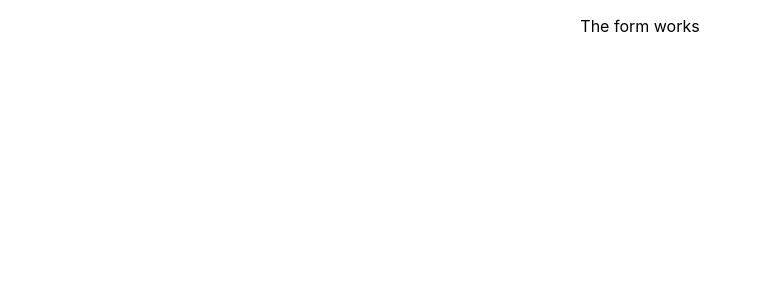
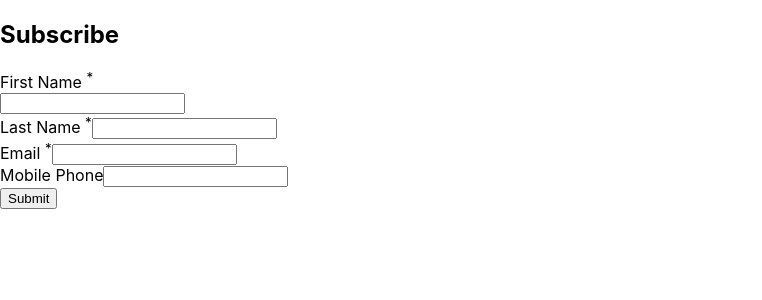
Before and after one commit to billonline33/subscribe-form, a React (Create React App) app: page / in a window 1280 px wide. Shown: the top 300 px of the page, without its empty margins (0-762 px from the left). Built offline with nearby package versions, Linux system fonts and the light colour scheme.

Commit message:
feature: create two forms and install required packages
install react-router-dom
create pages and css

```diff
--- a/package.json
+++ b/package.json
@@ -8,6 +8,7 @@
     "@testing-library/user-event": "^7.1.2",
     "react": "^16.12.0",
     "react-dom": "^16.12.0",
+    "react-router-dom": "^5.1.2",
     "react-scripts": "3.3.0"
   },
   "scripts": {
--- a/src/App.css
+++ b/src/App.css
@@ -1,18 +1,3 @@
-.App {
-  text-align: center;
-}
-
-.App-logo {
-  height: 40vmin;
-  pointer-events: none;
-}
-
-@media (prefers-reduced-motion: no-preference) {
-  .App-logo {
-    animation: App-logo-spin infinite 20s linear;
-  }
-}
-
 .App-header {
   background-color: #282c34;
   min-height: 100vh;
--- a/src/App.js
+++ b/src/App.js
@@ -1,12 +1,18 @@
 import React from 'react';
 import './App.css';
+import { BrowserRouter as Router, Route } from 'react-router-dom';
+
 import SubscribeForm from './components/subscribe/SubscribeForm';
+import SubscribeAction from './components/subscribeAction/SubscribeAction';
 
 function App() {
   return (
-    <div className="App">
-      <SubscribeForm></SubscribeForm>
-    </div>
+    <Router>
+      <div className="App">
+        <Route path="/" exact component={SubscribeForm}></Route>
+        <Route path="/subscribe-success" component={SubscribeAction}></Route>
+      </div>
+    </Router>
   );
 }
 
--- a/src/components/subscribe/SubscribeForm.js
+++ b/src/components/subscribe/SubscribeForm.js
@@ -1,14 +1,83 @@
-import React, {Component} from "react";
+import React, { Component } from 'react';
+import './SubscribeForm.css';
 
 class SubscribeFrom extends Component {
+  constructor(props) {
+    super(props);
+    this.state = {
+      firstName: '',
+      lastName: '',
+      email: '',
+      mobile: ''
+    };
+  }
 
+  handleSubmitClick(e) {
+    console.log(`Submit Clicked, first name is ${this.state.firstName}`);
+    e.preventDefault();
+    this.props.history.push('/subscribe-success');
+  }
 
-    render() {
-        return  (<div>
-            <p> The form works</p>
-        </div>)
+  handleFirstNameChange(e) {
+    this.setState({
+      firstName: e.target.value
+    });
+  }
 
-    }
+  render() {
+    return (
+      <form className="subscribe">
+        <div className="subscribe__header">
+          <h2>Subscribe</h2>
+        </div>
+
+        <div className="subscribe__data">
+          <div className="subscribe__row">
+            <div className="subscribe__group">
+              <label for="fName">
+                First Name <sup>*</sup>
+              </label>
+              <div className="subscribe__wrapper">
+                <input
+                  type="text"
+                  name="firstName"
+                  value={this.state.firstName}
+                  onChange={this.handleFirstNameChange.bind(this)}
+                />
+              </div>
+            </div>
+
+            <div className="subscribe__group">
+              <label for="lName">
+                Last Name <sup>*</sup>
+              </label>
+              <input type="text" name="lastName" value={this.state.lastName} />
+            </div>
+          </div>
+
+          <div className="subscribe__row">
+            <div className="subscribe__group">
+              <label for="email">
+                Email <sup>*</sup>
+              </label>
+              <input type="text" name="email" value={this.state.email} />
+            </div>
+
+            <div className="subscribe__group">
+              <label for="fName">Mobile Phone</label>
+              <input type="text" name="mobile" value={this.state.mobile} />
+            </div>
+          </div>
+
+          <input
+            type="submit"
+            value="Submit"
+            onClick={this.handleSubmitClick.bind(this)}
+          />
+        </div>
+      </form>
+    );
+  }
 }
 
-export default SubscribeFrom
+export default SubscribeFrom;
--- /dev/null
+++ b/src/components/subscribeAction/SubscribeAction.js
@@ -0,0 +1,11 @@
+import React from 'react';
+
+function SubscribeAction() {
+  return (
+    <div>
+      <p>Thank you for subscribing!</p>
+    </div>
+  );
+}
+
+export default SubscribeAction;
```
Also changed, not shown: 1 other file (tests, documents, lock files or other folders).
